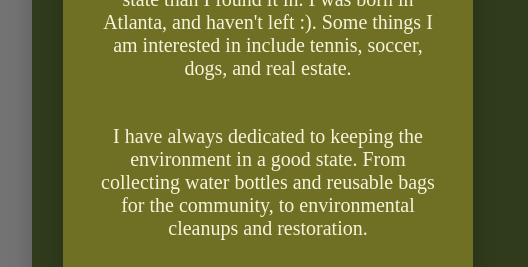
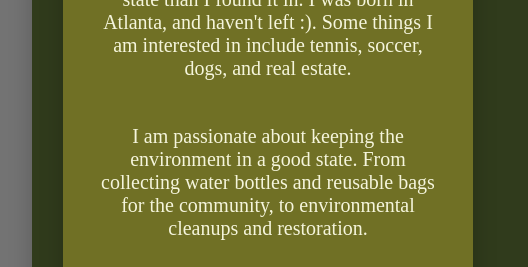
Before and after one commit to sooriya14/BOGSooriya, a plain HTML site: page index.html in a window 1280 px wide. Shown: the part 359-626 px from the top of the page, 218-746 px from the left. Drawn offline with Linux system fonts and the light colour scheme.

Commit message:
Update index.html

```diff
--- a/index.html
+++ b/index.html
@@ -20,7 +20,7 @@
 <p style = font-size:20px;> I am a second-year computer science major, concentrating in intelligence and info internetworks.
 I am a former eagle scout, passionate about the environment and making sure to leave nature in a better state than I found it in.
 I was born in Atlanta, and haven't left :). Some things I am interested in include tennis, soccer, dogs, and real estate.</p>
-<p style = font-size:20px> I have always dedicated to keeping the environment in a good state.
+<p style = font-size:20px>I am passionate about keeping the environment in a good state.
     From collecting water bottles and reusable bags for the community, to environmental
 cleanups and restoration. </p>
 <p style = font-size:20px> A few places I have volunteered at include Mary Scott Nature Park, Colombia Theological Seminary,
```
